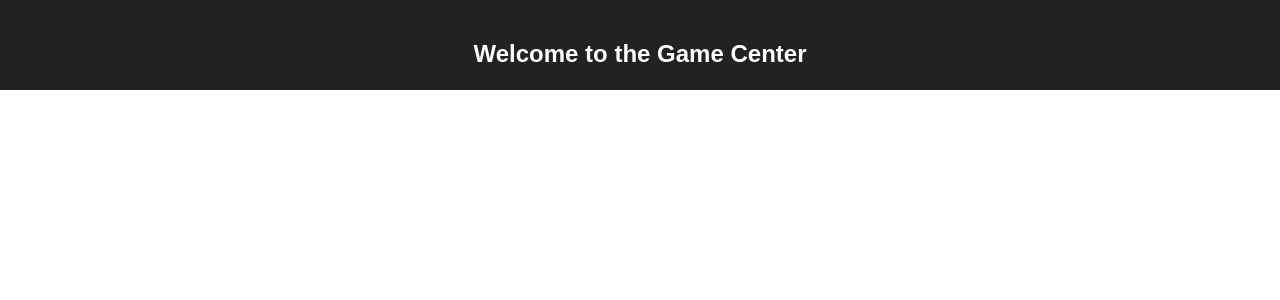
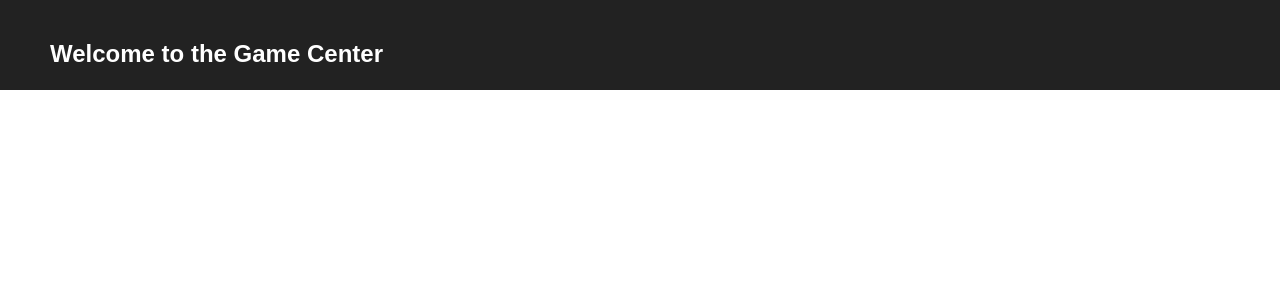
Before and after one commit to singhp1992/newzoo, a React (Create React App) app: page / in a window 1280 px wide. Shown: the top 300 px of the page. Built offline with nearby package versions, Linux system fonts and the light colour scheme.

Commit message:
left padding on header

```diff
--- a/src/App.css
+++ b/src/App.css
@@ -1,3 +1,5 @@
+/* make sure to make it a mobile first approach! */
+
 .App {
   text-align: center;
 }
@@ -13,6 +15,8 @@
   height: 50px;
   padding: 20px;
   color: white;
+  text-align: left;
+  padding-left: 50px;
 }
 
 /* use for new logo */
```
